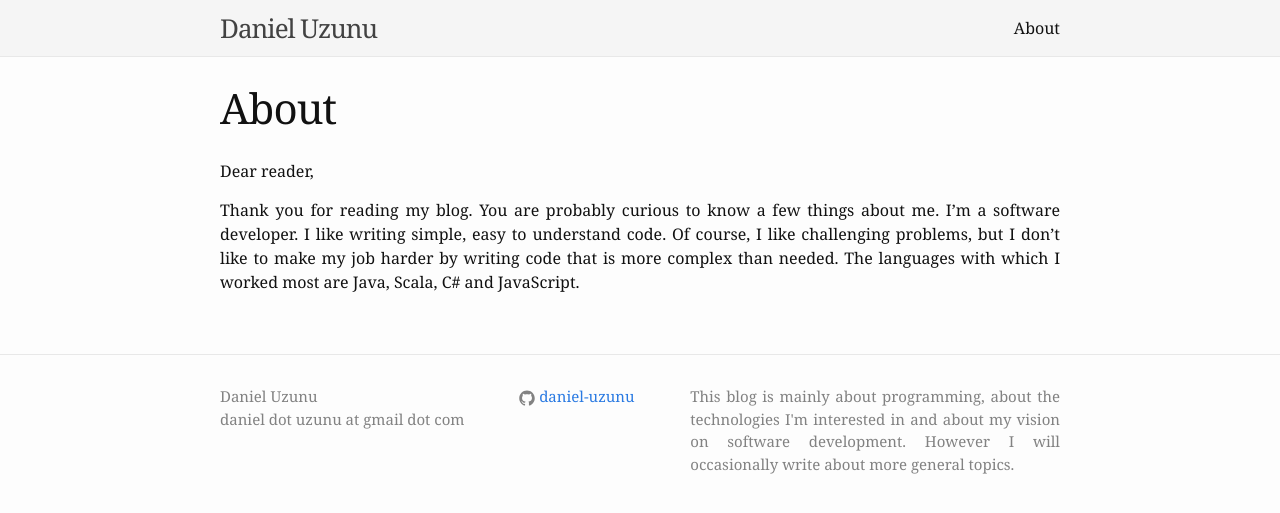
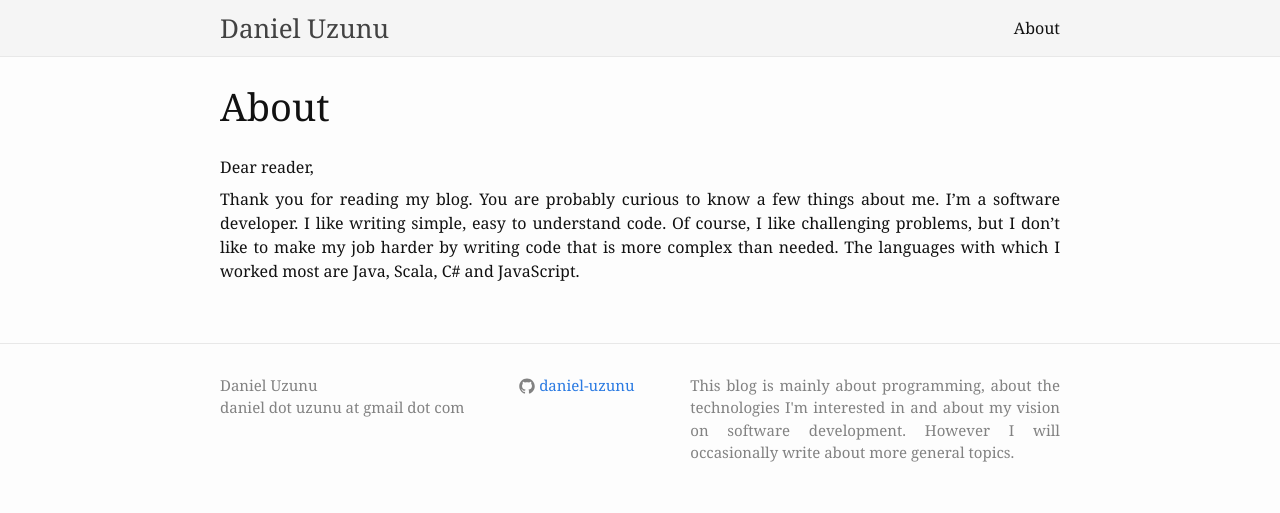
Before and after one commit to daniel-uzunu/daniel-uzunu, a Jekyll site: the page built from about.md, in a window 1280 px wide. Shown: the top 513 px of the page. Built offline with Jekyll 4.4.1, drawn with Linux system fonts in a browser that asks for light colours.

Commit message:
minor css changes

```diff
--- a/_sass/_base.scss
+++ b/_sass/_base.scss
@@ -32,7 +32,7 @@ h1, h2, h3, h4, h5, h6,
 p, blockquote, pre,
 ul, ol, dl, figure,
 %vertical-rhythm {
-    margin-bottom: $spacing-unit / 2;
+    margin-bottom: $spacing-unit / 4;
 }
 
 
@@ -112,7 +112,7 @@ blockquote {
     border-left: 4px solid $grey-color-light;
     padding-left: $spacing-unit / 2;
     font-size: 18px;
-    letter-spacing: -1px;
+    /*letter-spacing: -1px;*/
     font-style: italic;
 
     > :last-child {
@@ -128,9 +128,9 @@ blockquote {
 pre,
 code {
     font-size: 14px;
-    border: 1px solid #cecece;
+    border: 1px solid #ddd;
     border-radius: 3px;
-    background-color: #fafafa;
+    background-color: #fdfdfd;
     font-family: Monaco,"DejaVu Sans Mono","Courier New",monospace;
 }
 
@@ -140,7 +140,7 @@ code {
 
 pre {
     padding: 8px 12px;
-    overflow-x: scroll;
+    overflow-x: auto;
 
     > code {
         border: 0;
--- a/_sass/_layout.scss
+++ b/_sass/_layout.scss
@@ -14,7 +14,7 @@
 .site-title {
     font-size: 26px;
     line-height: 56px;
-    letter-spacing: -1px;
+    /*letter-spacing: -1px;*/
     margin-bottom: 0;
     float: left;
 
@@ -204,40 +204,40 @@
 }
 
 .post-title {
-    font-size: 42px;
-    letter-spacing: -1px;
+    font-size: 38px;
+    /*letter-spacing: -1px;*/
     line-height: 1;
 
-    @include media-query($on-laptop) {
+    /*@include media-query($on-laptop) {
         font-size: 36px;
-    }
+    }*/
 }
 
 .post-content {
     margin-bottom: $spacing-unit;
 
     h2 {
-        font-size: 32px;
+        font-size: 28px;
 
-        @include media-query($on-laptop) {
+        /*@include media-query($on-laptop) {
             font-size: 28px;
-        }
+        }*/
     }
 
     h3 {
-        font-size: 26px;
+        font-size: 22px;
 
-        @include media-query($on-laptop) {
+        /*@include media-query($on-laptop) {
             font-size: 22px;
-        }
+        }*/
     }
 
     h4 {
         font-size: 20px;
 
-        @include media-query($on-laptop) {
+        /*@include media-query($on-laptop) {
             font-size: 18px;
-        }
+        }*/
     }
 
     p {
--- a/_sass/_syntax-highlighting.scss
+++ b/_sass/_syntax-highlighting.scss
@@ -9,10 +9,10 @@
     .err   { color: #a61717; background-color: #e3d2d2 } // Error
     .k     { color: #5D81A8; font-weight: bold } // Keyword
     .o     { font-weight: bold } // Operator
-    .cm    { color: #998; font-style: italic } // Comment.Multiline
-    .cp    { color: #999; font-weight: bold } // Comment.Preproc
-    .c1    { color: #777; font-style: italic } // Comment.Single
-    .cs    { color: #777; font-weight: bold; font-style: italic } // Comment.Special
+    .cm    { color: #888; font-style: italic } // Comment.Multiline
+    .cp    { color: #888; font-weight: bold } // Comment.Preproc
+    .c1    { color: #888; font-style: italic } // Comment.Single
+    .cs    { color: #888; font-weight: bold; font-style: italic } // Comment.Special
     .gd    { color: #000; background-color: #fdd } // Generic.Deleted
     .gd .x { color: #000; background-color: #faa } // Generic.Deleted.Specific
     .ge    { font-style: italic } // Generic.Emph
```
